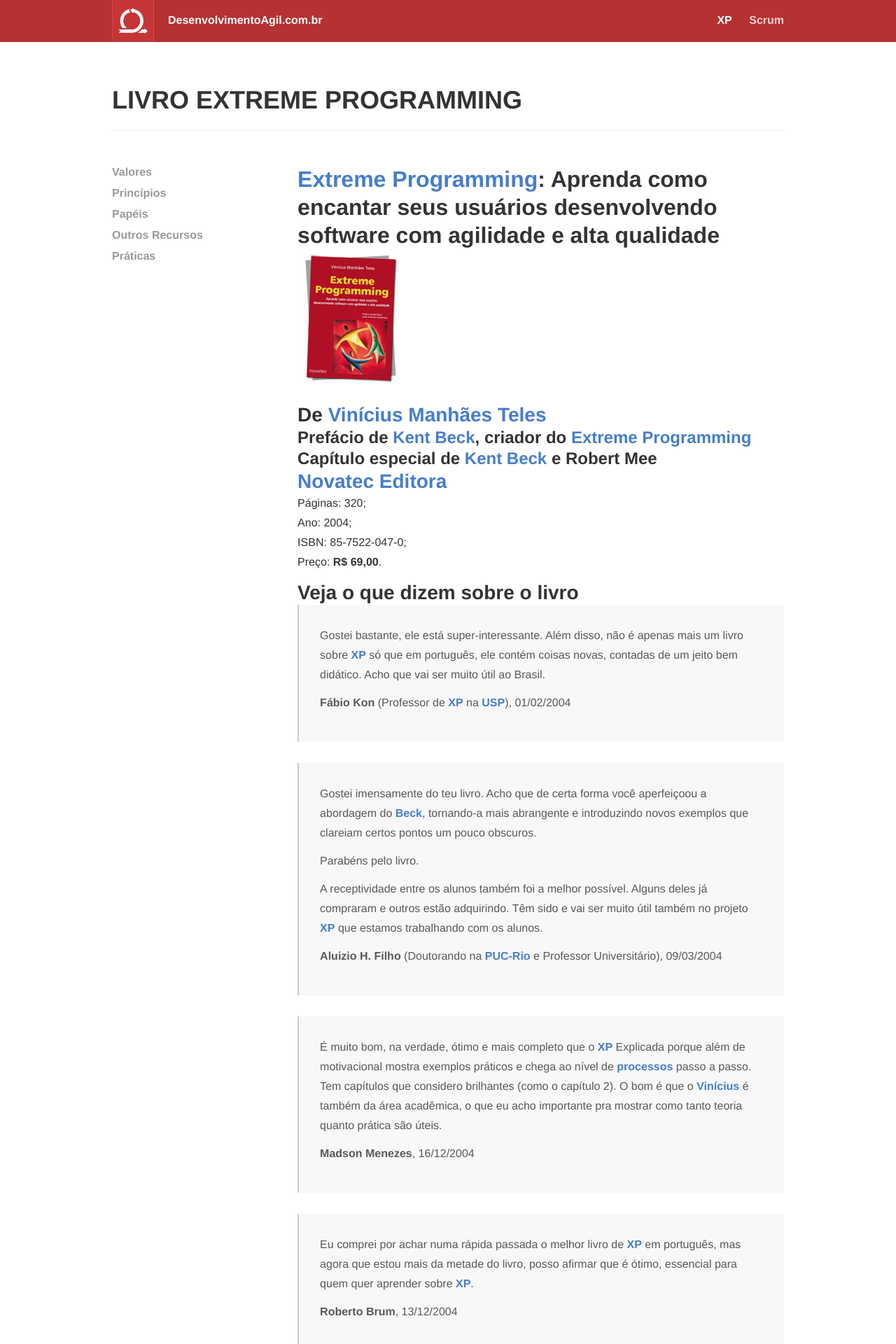
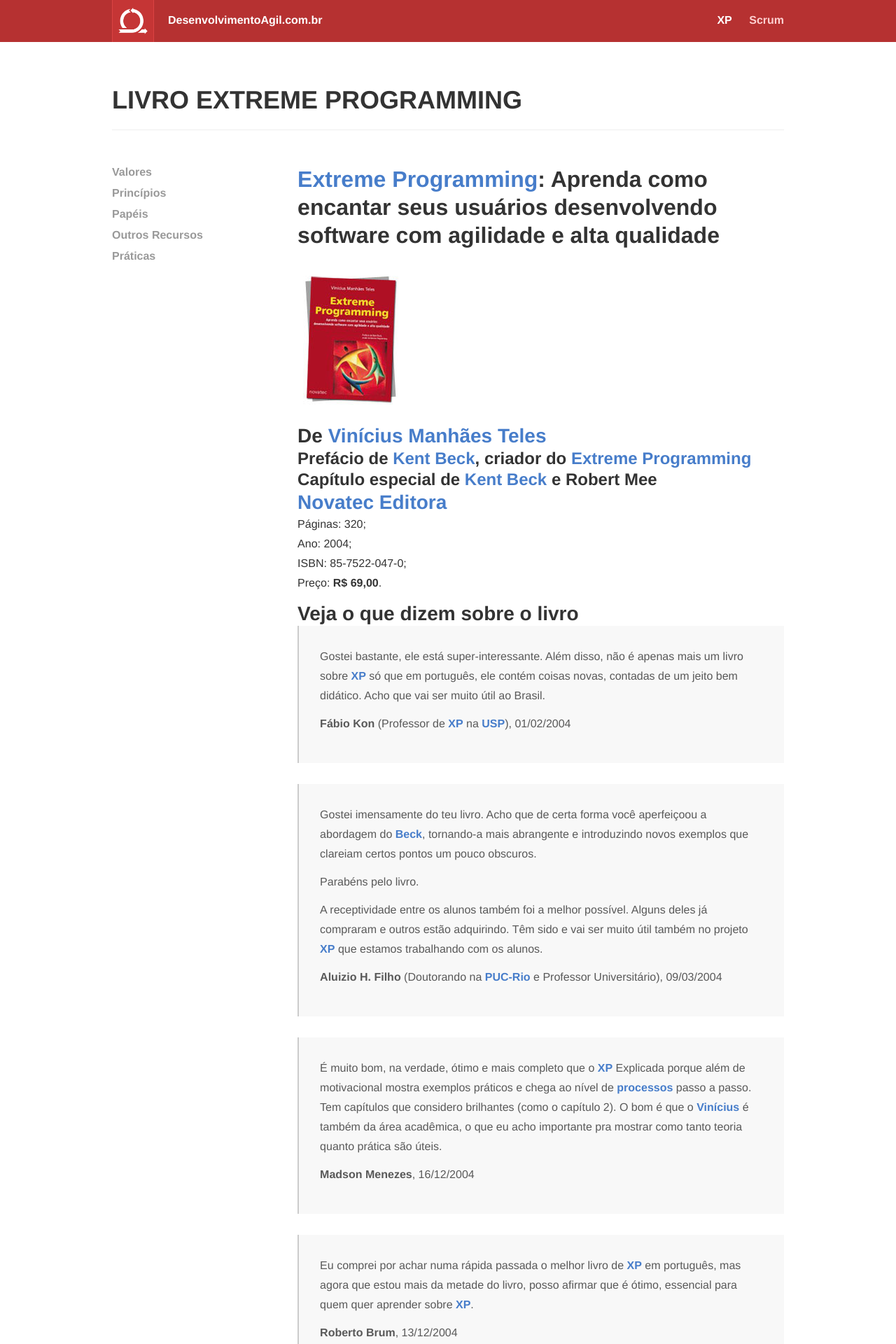
Before and after one commit to desenvolvimentoagilcombr/desenvolvimentoagilcombr.github.com, a Jekyll site: the page built from livroxp.html, in a window 1280 px wide. Shown: the top 1920 px of the page at 70% size. Built offline with Jekyll 4.4.1, drawn with Linux system fonts in a browser that asks for light colours; Markdown is read by kramdown in place of the engine named in the settings.

Commit message:
Maked content image responsive

```diff
--- a/_sass/internals/_content.scss
+++ b/_sass/internals/_content.scss
@@ -43,6 +43,14 @@ p object {
   }
 }
 
+p img {
+  margin-top: $gutter;
+
+  @include media($sm-devices) {
+    width: 100%;
+  }
+}
+
 blockquote {
   background: #f8f8f8;
   padding: $gutter;
```
